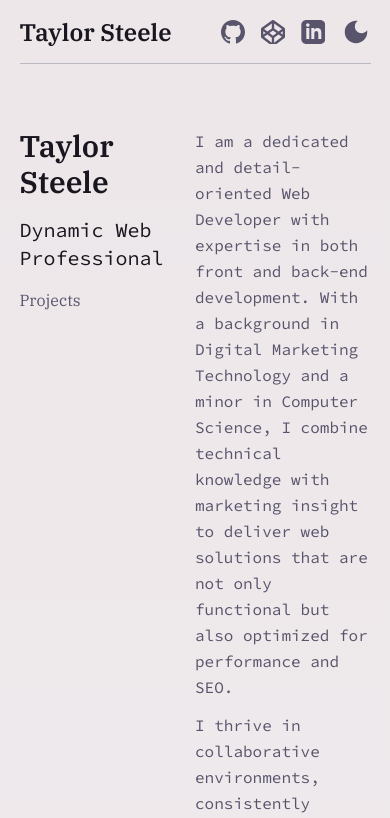
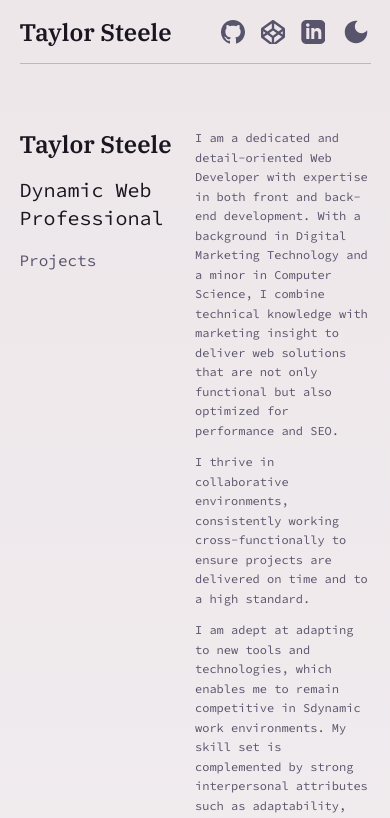
Before and after one commit to MashedTaytors/Steele-site, a Next.js app: page / in a window 390 px wide. Shown: the top 818 px of the page. Built offline with nearby package versions, Linux system fonts and the light colour scheme; no server answers.

Commit message:
comment footer and swap projects page copy

```diff
--- a/src/app/globals.css
+++ b/src/app/globals.css
@@ -3,6 +3,7 @@
 @tailwind utilities;
 @import url('https://fonts.googleapis.com/css2?family=IBM+Plex+Serif:ital,wght@0,100;0,200;0,300;0,400;0,500;0,600;0,700;1,100;1,200;1,300;1,400;1,500;1,600;1,700&family=Source+Code+Pro:ital,wght@0,200..900;1,200..900&display=swap');
 
+/* TODO: add --tertiary-text color for both themes and modify text colors */
 :root {
   font-size: 16px;
     --font-ibm-plex-serif: "IBM Plex Serif", serif;
@@ -13,6 +14,7 @@
     --slate-grey: #58546b;
     --muted-periwinkle: #807cb1;
     --lavender-grey: #ada1c5;
+    --soft-amethyst: #ccc0d8;
     --pale-lilac: #d3cade;
     --misty-rose: #ede7ea;
     --gunmetal-purple:#19161f;
@@ -46,7 +48,7 @@
   --button: #000;
   --button-text: #FFF;
   --foreground: var(--misty-rose);
-    --secondary-text: var(--pale-lilac);
+    --secondary-text: var(--soft-amethyst);
     --icons: var(--muted-periwinkle);
     --background-gradient: linear-gradient(
       to bottom,
--- a/src/app/layout.tsx
+++ b/src/app/layout.tsx
@@ -1,7 +1,7 @@
 import { IBM_Plex_Serif, Source_Code_Pro } from "next/font/google";
 import { cookies } from 'next/headers';
 import Header from "@/components/header";
-import Footer from "@/components/footer";
+// import Footer from "@/components/footer";
 import "./globals.css";
 
 const ibmPlexSerif = IBM_Plex_Serif({
@@ -36,7 +36,7 @@ export default async function RootLayout({ children }: { children: React.ReactNo
         <main className="flex flex-col flex-grow w-content gap-16 lg:gap-8">
           {children}
         </main>
-      <Footer />
+      {/* <Footer /> */}
       </body>
     </html>
   );
--- a/src/app/page.tsx
+++ b/src/app/page.tsx
@@ -16,24 +16,24 @@ export default function Home() {
         <div className="flex flex-col gap-4 w-full md:w-1/2">
         {/* div containing headers */}
           <div className="flex flex-col gap-4">
-            <h1 className="text-3xl font-ibmPlexSerif text-primaryText font-semibold md:text-3xl lg:text-4xl">Taylor Steele</h1>
-            <h2 className="text-xl font-sourceCodePro text-primaryText md:text-2xl">Dynamic Web Professional</h2>
+            <h1 className="text-2xl font-ibmPlexSerif text-primaryText font-semibold lg:text-3xl">Taylor Steele</h1>
+            <h2 className="text-xl font-sourceCodePro text-primaryText">Dynamic Web Professional</h2>
           </div>
         {/* Links */}
           <div>
-          <Link href="/projects/" className="text-secondaryText font-ibmPlexSerif"> Projects</Link>
+          <Link href="/projects/" className="text-secondaryText text-base font-sourceCodePro"> Projects</Link>
           </div>
         </div>
 
       {/* Content */}
         <div className="flex flex-col gap-3 leading-relaxed text-base font-sourceCodePro text-secondaryText w-full md:w-1/2">
-          <p>
+          <p className="text-xs leading-relaxed text-secondaryText">
             I am a dedicated and detail-oriented Web Developer with expertise in both front and back-end development. With a background in Digital Marketing Technology and a minor in Computer Science, I combine technical knowledge with marketing insight to deliver web solutions that are not only functional but also optimized for performance and SEO.
           </p>
-          <p>
+          <p className="text-xs leading-relaxed text-secondaryText">
             I thrive in collaborative environments, consistently working cross-functionally to ensure projects are delivered on time and to a high standard.
           </p>
-          <p>
+          <p className="text-xs leading-relaxed text-secondaryText">
             I am adept at adapting to new tools and technologies, which enables me to remain competitive in Sdynamic work environments. My skill set is complemented by strong interpersonal attributes such as adaptability, self-motivation, and emotional intelligence, making me a reliable and accountable team member.
           </p>
 
--- a/src/app/projects/page.tsx
+++ b/src/app/projects/page.tsx
@@ -16,27 +16,27 @@ export default function Projects() {
           {/* What's cookin' & intro */}
            <div className="flex flex-col gap-3">
             <h1 className="text-2xl font-ibmPlexSerif text-primaryText font-semibold">What&apos;s cookin&apos;</h1>
-            <p>
-              I am a dedicated and detail-oriented Web Developer with expertise in both front and back-end development. With a background in Digital Marketing Technology and a minor in Computer Science, I combine technical knowledge with marketing insight to deliver web solutions that are not only functional but also optimized for performance and SEO.
+            <p className="text-sm leading-relaxed text-primaryText">
+            Here’s where I keep the things I’ve been working on — projects from the past (coming soon) and ideas I’m currently exploring. It’s all about continuous learning, growing, and building along the way.
             </p>
           </div>
 
           {/* Tools */}
           <div className="flex flex-col gap-3">
             <h2 className="font-ibmPlexSerif text-xl text-primaryText">Tools</h2>
-            <p>
-              I thrive in collaborative environments, consistently working cross-functionally to ensure projects are delivered on time and to a high standard.
+            <p className="text-xs leading-relaxed text-secondaryText">
+            These are tools I’ve put together to address everyday challenges. They’re built with usability in mind and designed to make life just a little bit easier.
             </p>
           </div>
 
 
           {/* QR Generator */}
           <div className="flex flex-col gap-3">
-            <h3 className="font-ibmPlexSerif text-xl text-primaryText">QR Code Generator</h3>
+            <h3 className="font-ibmPlexSerif text-sm text-primaryText">QR Code Generator</h3>
+            <p className="text-xs leading-relaxed text-secondaryText">
+            A simple tool to generate QR codes. Enter a URL, click "Generate," and you’re good to go.
+            </p>
             <QRCodeGenerator />
-            <p>
-              I am adept at adapting to new tools and technologies, which enables me to remain competitive in Sdynamic work environments. My skill set is complemented by strong interpersonal attributes such as adaptability, self-motivation, and emotional intelligence, making me a reliable and accountable team member.
-            </p>
           </div>
 
         </div>
--- a/src/components/footer.tsx
+++ b/src/components/footer.tsx
@@ -1,6 +1,7 @@
 import React from "react";
 import NavLinks from "./nav-links";
-// import SocialIcons from "./social-icons";
+
+// TODO: Make a contact me link/form
 
 const Footer: React.FC = () => {
   return (
```
